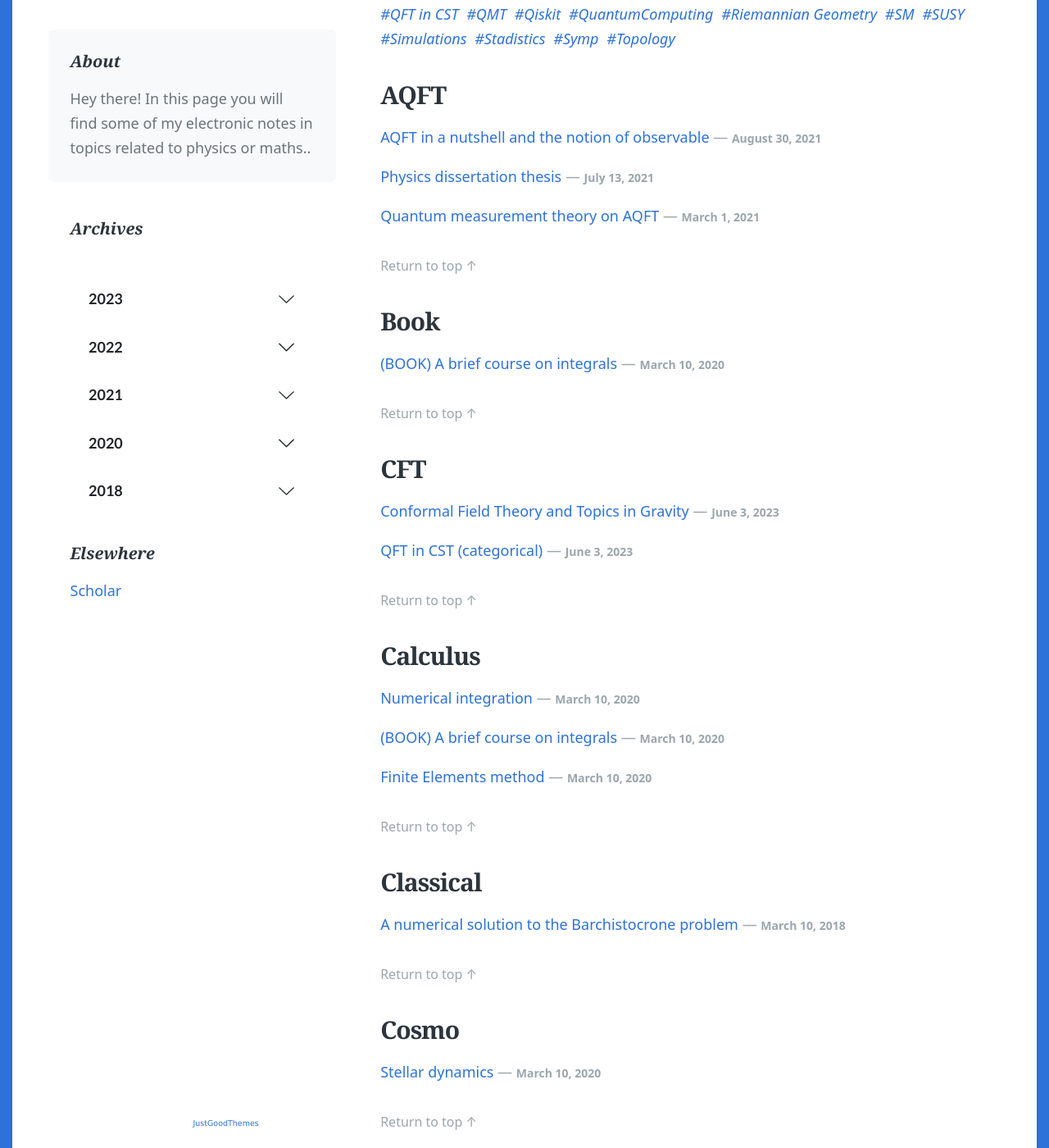
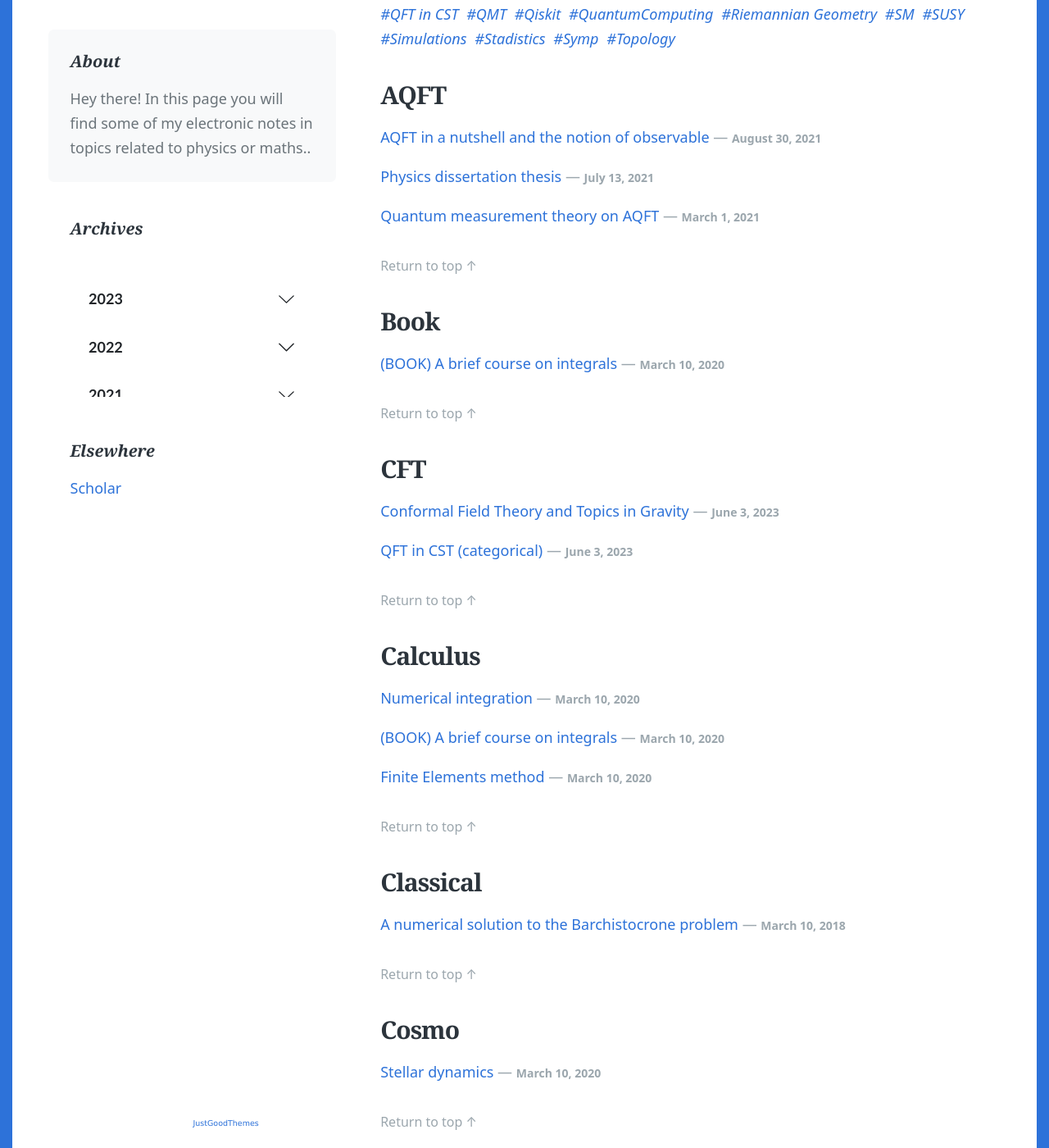
Before and after one commit to rafaf991/rafaf991.github.io, a Jekyll site: the page built from notes.md, in a window 1280 px wide and 1400 px high, scrolled down 346 px. Shown: the whole window at 82% size. Built offline with Jekyll 4.4.1, drawn with Linux system fonts in a browser that asks for light colours; some web fonts are replaced.

Commit message:
fix scrollable

```diff
--- a/_layouts/default3.html
+++ b/_layouts/default3.html
@@ -27,16 +27,30 @@
   <!-- Styles -->
   <style>
     .list-unstyled  {
-      max-height: 300px;
+      max-height: 175px;
       /* Set the maximum height for the list container */
       padding-left: 0%;
       overflow: auto;
+
       /* Enable scrolling for overflow content */
     }
+    .list-unstyled2  {
+
+      background: linear-gradient(to bottom, transparent, rgb(144, 59, 59));
+      /* Enable scrolling for overflow content */
+    }
+
     @media only screen and (max-width: 900px) {
   .hide-on-small-screens {
     display: none;
   }
+
+}
+ @media only screen and (max-height: 500px) {
+  .hide-on-small-screens2 {
+    display: none;
+  }
+
 }
   </style>
   <link
@@ -131,9 +145,9 @@
 
   </div>
 
-  <div class="col-md-4 order-md-1 hide-on-small-screens" style="min-width: 300px;">
-    <div class="position-sticky" style="top: 2rem;">
-      <div class="p-4 mb-3 bg-body-tertiary rounded">
+  <div class="col-md-4 order-md-1 hide-on-small-screens " >
+    <div class="position-sticky" style="top: 2rem; ">
+      <div class="p-4 mb-3 bg-body-tertiary hide-on-small-screens2 rounded" >
         <h4 class="fst-italic">About</h4>
         <p class="mb-0">Hey there! In this page you will find some of my electronic notes in topics related to
           physics or maths.. </p>
@@ -141,7 +155,7 @@
 
       <div class="p-4">
         <h4 class="fst-italic">Archives</h4>
-        <ol class="list-unstyled mb-0" id="myList">
+        <ol class="list-unstyled  mb-0"  id="myList">
 
           {% capture site_foos %}
           {% for tag in sortedTags %}
@@ -173,7 +187,7 @@
           {% endfor %}
           {% assign unique_items2 = '' | split: ',' %}
 
-          <div class="accordion accordion-flush mt-4" id="accordionExample">
+          <div class="accordion accordion-flush   mt-4" id="accordionExample">
             {% assign counter = 0 %}
             {%for year in unique_items%}
             {%assign year2=year |split:"-"|slice:1%}
--- a/index.html
+++ b/index.html
@@ -169,7 +169,7 @@
   <div class="row justify-content-left">
     <div class="col-md-2 hide-on-small-screens" style="min-width: 200px;">
       <div class="position-sticky " style="top: 2rem; width: 100%; min-width: 200px;">
-        <div class="p-4 mb-3 bg-body-tertiary  rounded ">
+        <div class="p-4 mb-3 bg-body-tertiary hide-on-small-screens2  rounded ">
           <h4 class="fst-italic ">About</h4>
           <p class="mb-0">Hey there! In this page you will find some of my electronic notes in topics related to
             physics or maths.. </p>
```
Also changed, not shown: _layouts/default2.html (+8 -4 lines).
